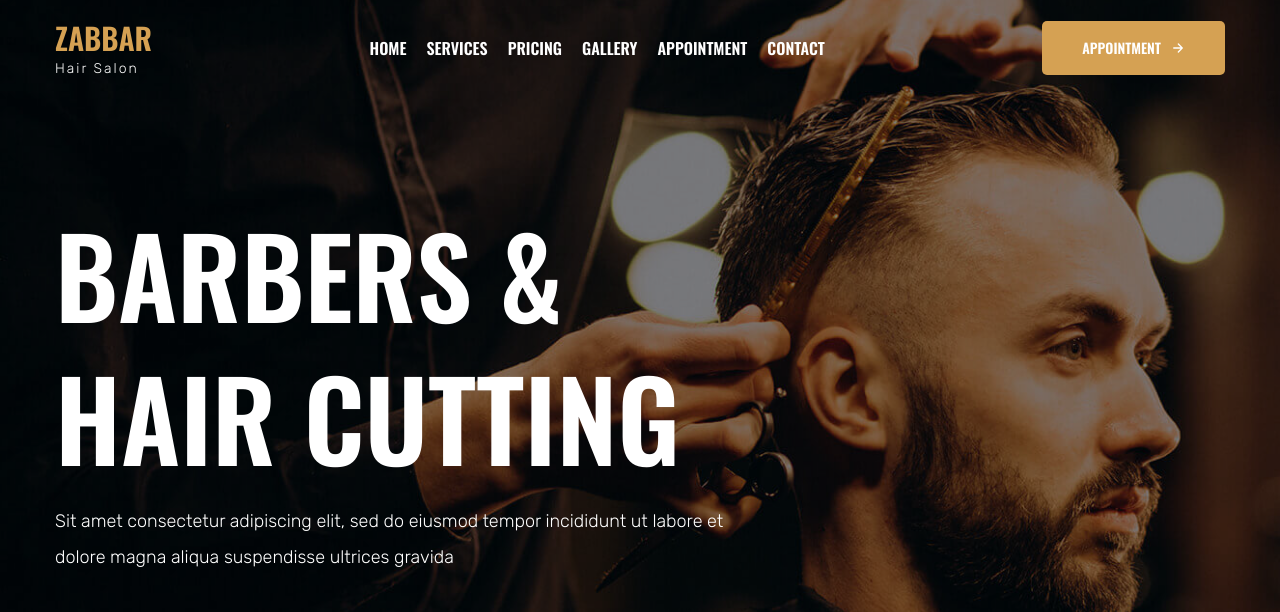
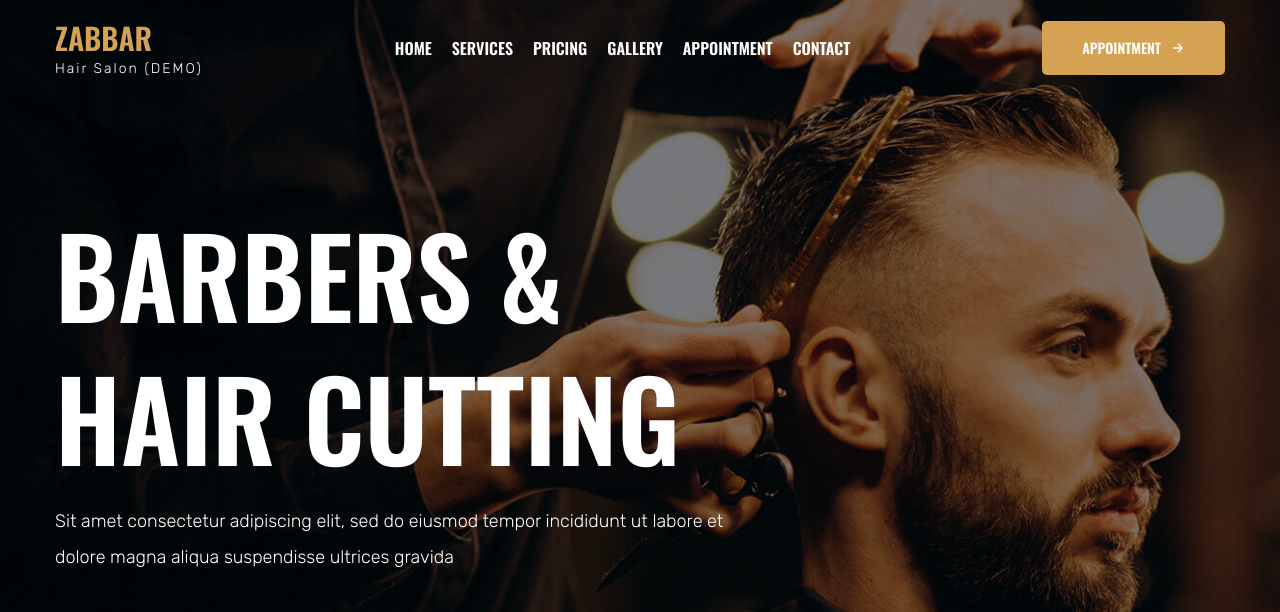
Before and after one commit to abdessamia-ennaji/barberkech, a plain HTML site: page index.html in a window 1280 px wide. Shown: the part 48-660 px from the top of the page. Drawn offline with nearby package versions, Linux system fonts and the light colour scheme.

Commit message:
Update title and logo text for demo version

```diff
--- a/index.html
+++ b/index.html
@@ -9,7 +9,7 @@
   <!--
     - primary meta tags
   -->
-  <title>Barber - Barbers & Hair Cutting</title>
+  <title>ZABBAR - DEMO</title>
   <meta name="title" content="Barber - Barbers & Hair Cutting">
   <meta name="description" content="This is a barber html template made by Ennaji Abdessamia">
 
@@ -113,7 +113,7 @@
 
         <a href="#" class="logo">
           ZABBAR
-          <span class="span">Hair Salon</span>
+          <span class="span">Hair Salon (DEMO)</span>
         </a>
 
         <nav class="navbar container" data-navbar>
```
